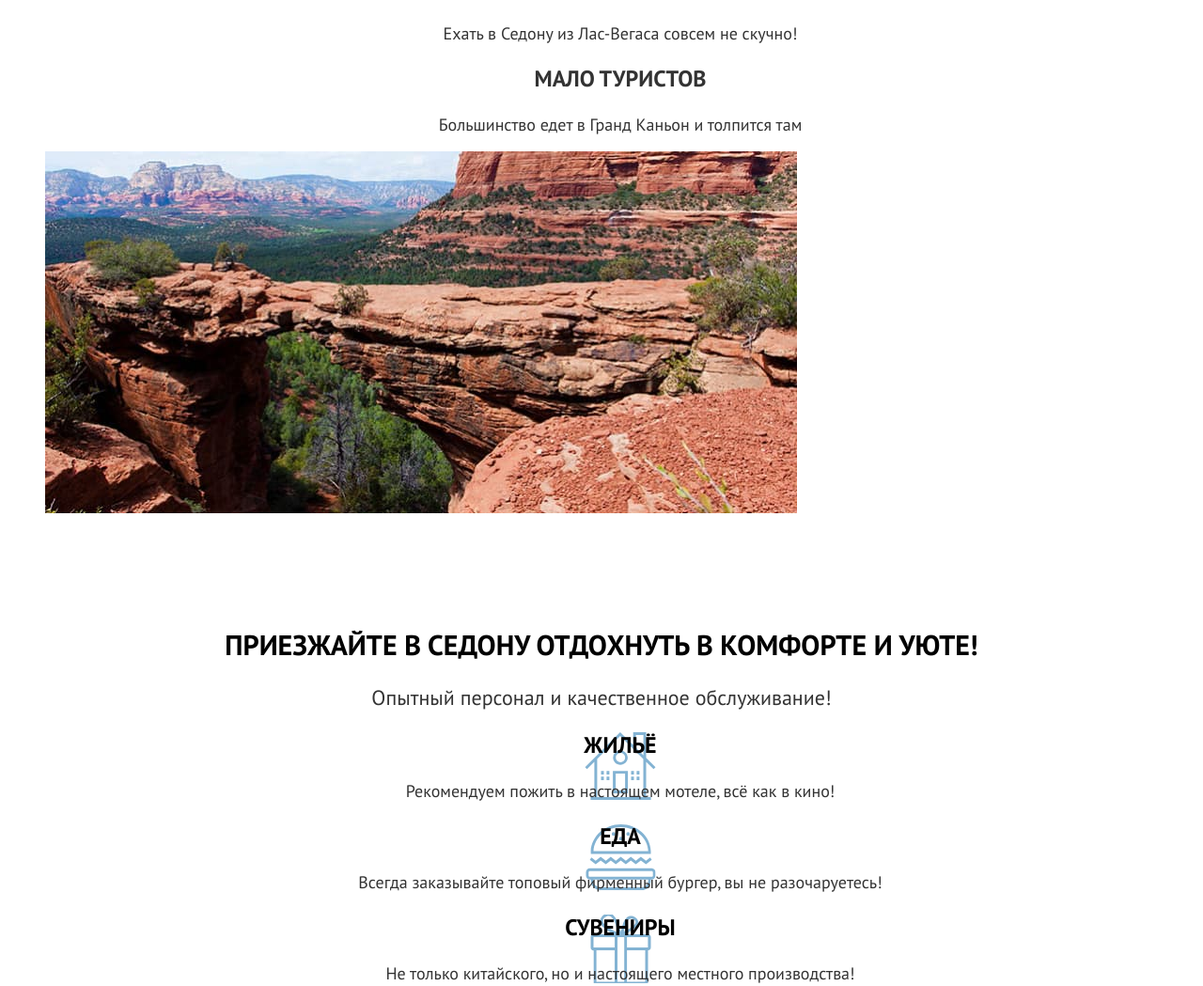
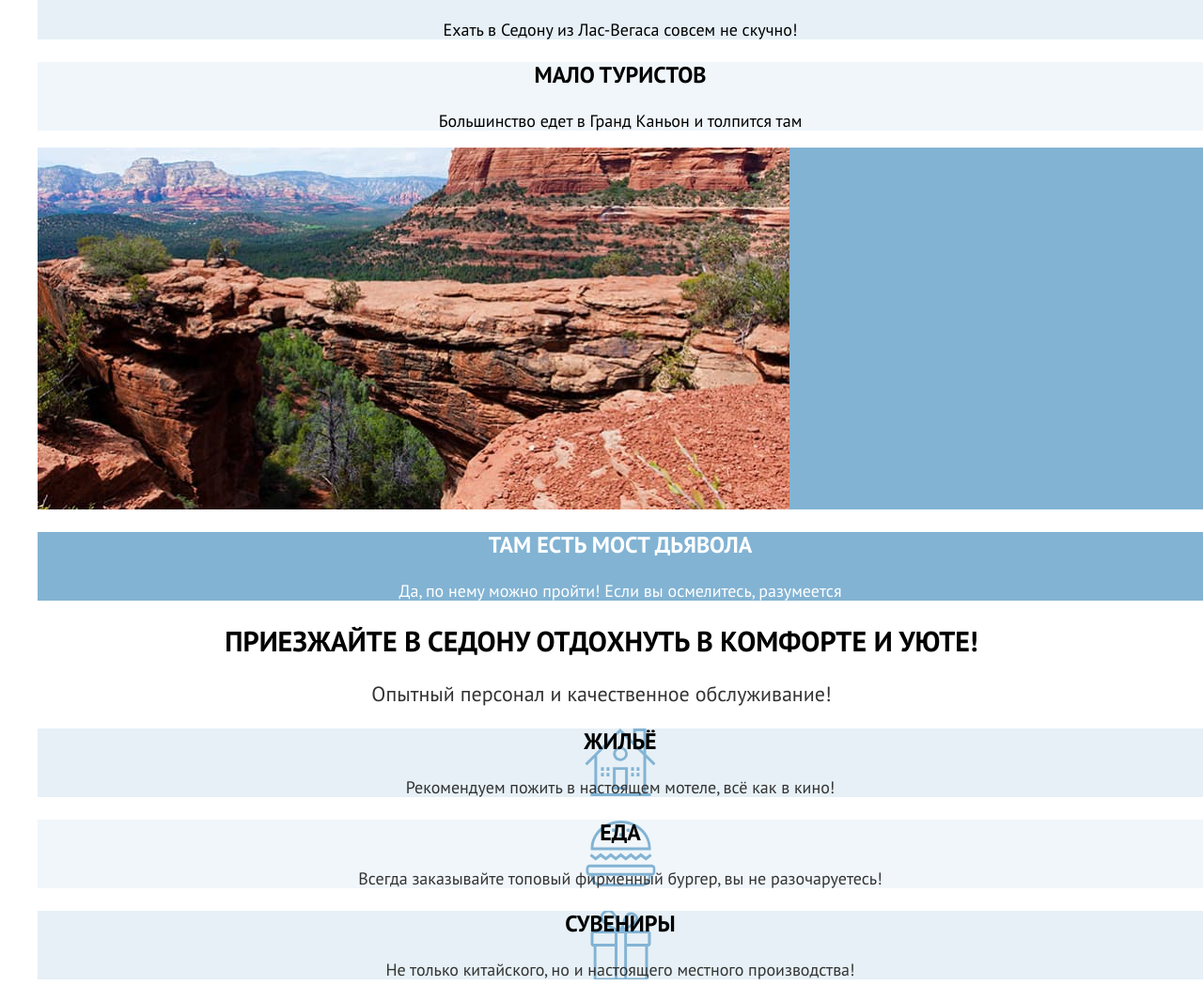
Before and after one commit to htmlacademy-htmlcss/1235193-sedona-36, a plain HTML site: page index.html in a window 1280 px wide. Shown: the part 1748-2797 px from the top of the page at 94% size. Drawn offline with Linux system fonts and the light colour scheme.

Commit message:
вносит изменения  в базовую стилизацию

```diff
--- a/index.html
+++ b/index.html
@@ -57,19 +57,19 @@
                <li class="hero-item">
                   <img class="hero-list-image" src="images/index-gallery-1.jpg" width="800" height="384" alt="Фото городка">
                </li>
-               <li class="hero-item">
+               <li class="hero-item hero-item-opacity">
                   <h3 class="hero-list-title">Небольшая
                      площадь
                   </h3>
                   <p class="hero-list-descr">Все достопримечательности находятся очень близко</p>
                </li>
-               <li class="hero-item">
+               <li class="hero-item item-default">
                   <h3 class="hero-list-title">Красивая
                      дорога
                   </h3>
                   <p class="hero-list-descr">Ехать в Седону из Лас-Вегаса совсем не скучно!</p>
                </li>
-               <li class="hero-item">
+               <li class="hero-item item-opacity">
                   <h3 class="hero-list-title">Мало
                      туристов
                   </h3>
@@ -90,17 +90,17 @@
             <h2 class="advices-title">Приезжайте в Седону отдохнуть в комфорте и уюте!</h2>
             <p class="advices-descr">Опытный персонал и качественное обслуживание!</p>
             <ul class="advices-list">
-               <li class="advices-item housing">
+               <li class="advices-item item-default housing">
                   <h3 class="advices-list-title">Жильё</h3>
                   <p class="advices-list-descr">Рекомендуем пожить в настоящем мотеле, всё как в кино!</p>
                </li>
-               <li class="advices-item food">
+               <li class="advices-item item-opacity food">
                   <h3 class="advices-list-title">Еда</h3>
                   <p class="advices-list-descr">Всегда заказывайте
                      топовый фирменный бургер, вы не разочаруетесь!
                   </p>
                </li>
-               <li class="advices-item souvenirs">
+               <li class="advices-item item-default souvenirs">
                   <h3 class="advices-list-title">Сувениры</h3>
                   <p class="advices-list-descr">Не только китайского,
                      но и настоящего местного производства!
--- a/styles/styles.css
+++ b/styles/styles.css
@@ -6,7 +6,6 @@
 	font-display: swap;
 }
 
-
 @font-face {
 	font-family: "PT Sans";
 	font-style: normal;
@@ -14,71 +13,85 @@
 	src: url("../fonts/ptsans-700.woff2") format("woff2");
 	font-display: swap;
 }
+
 body {
+	margin: 0;
 	font-family: "PT Sans", sans-serif;
 	font-size: 18px;
 	line-height: 21px;
 	color: #333;
 	background-color: #fff;
 }
+
 .page-header {
-color:#000;
+	color: #000;
 	background: #fff;
 }
+
 .nav-list {
 	list-style: none;
 }
+
 .nav-link {
-  font-family: "PT Sans", sans-serif;
 	font-size: 20px;
 	line-height: 24px;
 	font-weight: 700;
 	color: inherit;
 	text-decoration: none;
 	text-align: center;
-  background-repeat:no-repeat;
-  background-position: left;
 }
+
 .search {
 	background-image: url("../images/header-nav-search.svg");
+	background-repeat: no-repeat;
+	background-position: left center;
+	padding-left: 20px;
 }
+
 .like {
 	background-image: url("../images/header-nav-like.svg");
+	background-repeat: no-repeat;
+	background-position: left center;
+	padding-left: 20px;
 }
 
 .button {
+	font-family: inherit;
 	padding: 8px 34px;
 	font-weight: 700;
 	font-size: 20px;
 	line-height: 36px;
 	text-transform: uppercase;
 	text-decoration: none;
-  color:#fff;
+	color: #fff;
 	background-color: #756157;
 }
 
 .main-logo {
-display:block;
-padding-top: 51.4px;
-padding-bottom: 82.23px;
+	display: inline-block;
 }
 
 .div-main-logo {
+  padding-top: 51.4px;
+	padding-bottom: 82.23px;
 	background-image: url("../images/index-hero-background.jpg");
 	background-repeat: no-repeat;
 	background-size: 100% auto;
 	background-color: #333;
+  text-align: center;
 }
 
 .hero {
 	text-align: center;
 	margin-top: 0;
 }
+
 .hero-container {
 	margin-bottom: 21px;
 	padding-top: 69px;
 	padding-bottom: 69px;
 }
+
 .hero-list {
 	list-style: none;
 }
@@ -88,7 +101,7 @@ background-color: #333;
 	font-size: 30px;
 	line-height: 36px;
 	text-transform: uppercase;
-  color:#000;
+	color: #000;
 	margin-bottom: 25px;
 }
 
@@ -98,25 +111,35 @@ background-color: #333;
 	line-height: 26px;
 	color: #333;
 }
+
+.hero-item {
+  background-color: #82B3D3;
+  color: #fff;
+}
+
+.item-default {
+  background-color: rgba(131, 179, 211, 0.2);
+  color: #000;
+}
+
+.item-opacity {
+  background-color: rgba(131, 179, 211, 0.12);
+  color: #000;
+}
+
 .hero-item h3 {
 	font-weight: 700;
 	font-size: 24px;
 	line-height: 28px;
 	text-transform: uppercase;
-  color:#333;
+  text-align: center;
 }
+
 .hero-item p {
 	font-weight: 400;
 	font-size: 18px;
 	line-height: 21px;
-  color:#333;
-}
-
-.hero-item:first-child h3, .hero-item:last-child h3 {
-  color:#fff;
-}
-.hero-item:first-child p, .hero-item:last-child p {
-  color:#fff;
+  text-align: center;
 }
 
 .hero-list-image {
@@ -128,62 +151,73 @@ background-color: #333;
 	font-size: 30px;
 	line-height: 36px;
 	text-transform: uppercase;
-  color:#000;
+	color: #000;
 	text-align: center;
 }
+
 .advices-descr {
 	font-weight: 400;
 	font-size: 22px;
 	line-height: 26px;
-  color:#333;
+	color: #333;
 	text-align: center;
 }
+
 .advices-list {
 	list-style: none;
 }
+
 .advices-item {
 	text-align: center;
-  background-repeat:no-repeat;
+	background-repeat: no-repeat;
 	background-position: center;
 }
+
 .housing {
 	background-image: url("../images/index-advices-1.svg");
 }
+
 .food {
 	background-image: url("../images/index-advices-2.svg");
 }
+
 .souvenirs {
 	background-image: url("../images/index-advices-3.svg");
 }
+
 .advices-item h3 {
 	font-weight: 700;
 	font-size: 24px;
 	line-height: 28px;
-  color:#000;
 	text-transform: uppercase;
 }
+
 .advices-item p {
 	font-weight: 400;
 	font-size: 18px;
 	line-height: 21px;
-  color:#333;
+	color: #333;
 }
+
 .offer {
 	text-align: center;
 }
+
 .offer-title {
 	font-weight: 700;
 	font-size: 30px;
 	line-height: 36px;
-  color:#000;
+	color: #000;
 	text-transform: uppercase;
 }
+
 .offer-descr {
 	font-weight: 400;
 	font-size: 22px;
 	line-height: 26px;
-  color:#333;
+	color: #333;
 }
+
 .subscribe {
 	background-color: #333;
 	background-image: url("../images/index-subscribe.jpg");
@@ -198,7 +232,7 @@ background-color: #333;
 	font-weight: 700;
 	font-size: 30px;
 	line-height: 36px;
-  color:#fff;
+	color: #fff;
 	text-transform: uppercase;
 	margin-bottom: 20px;
 }
@@ -207,22 +241,27 @@ background-color: #333;
 	font-weight: 400;
 	font-size: 22px;
 	line-height: 26px;
-  color:#fff;
+	color: #fff;
 	margin-bottom: 54px;
 }
+
 .footer-list {
 	list-style: none;
 }
+
 .footer-social-link {
-  background-repeat:no-repeat;
+	background-repeat: no-repeat;
 	background-position: left;
 }
+
 .vk {
 	background-image: url("../images/footer-socials-1.svg");
 }
+
 .telegram {
 	background-image: url("../images/footer-socials-2.svg");
 }
+
 .youtube {
 	background-image: url("../images/footer-socials-3.svg");
 }
@@ -232,7 +271,7 @@ background-color: #333;
 	font-size: 40px;
 	line-height: 40px;
 	font-style: normal;
-  color:#000;
+	color: #000;
 	text-align: center;
 	text-decoration: none;
 }
```
Lines whose indentation alone changed are shown as unchanged.
